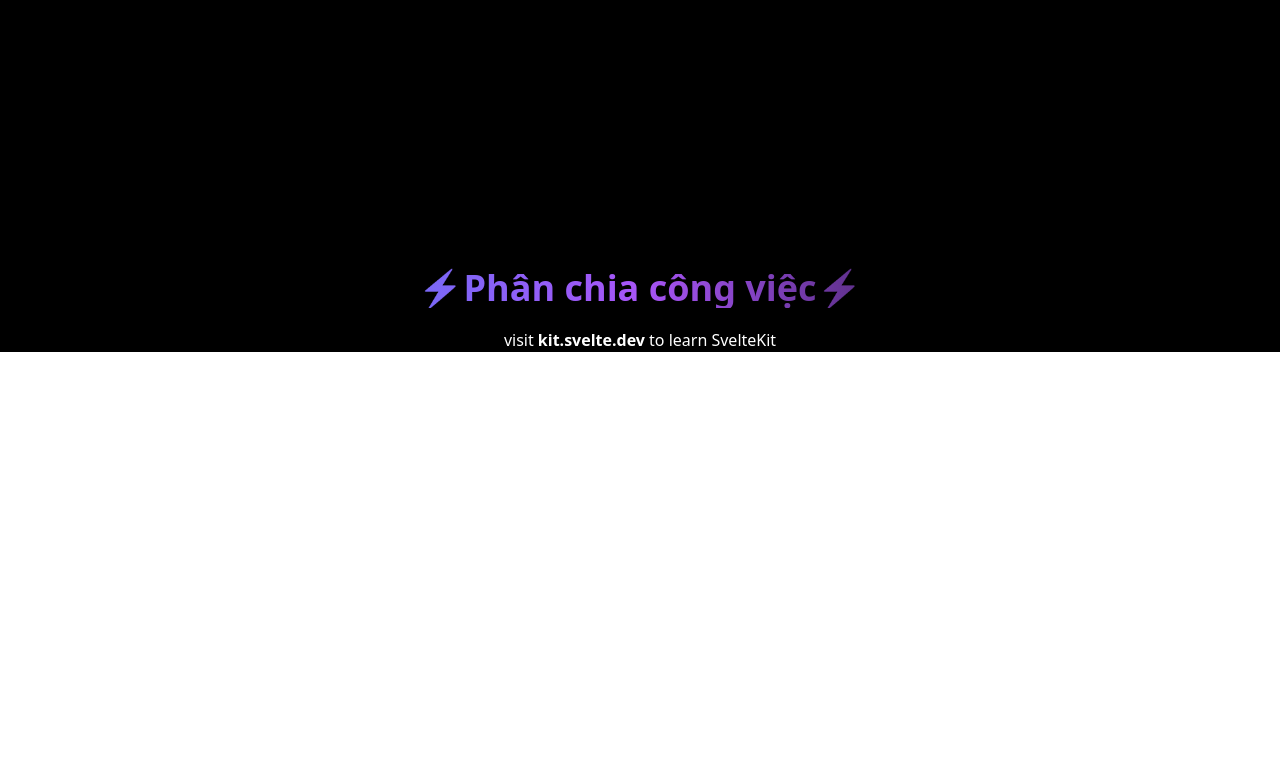
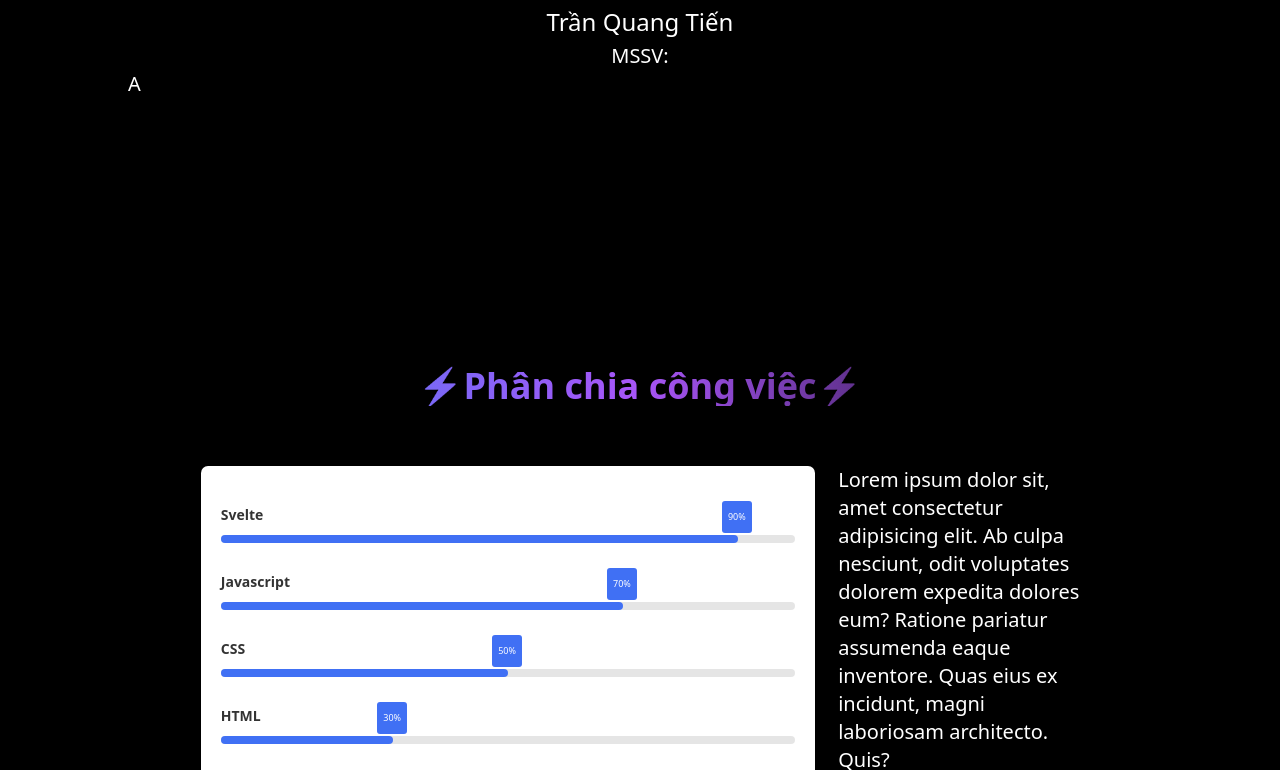
Before and after one commit to Jackesque/IE104-Project-Personal-Blog, a SvelteKit app: page / in a window 1280 px wide. Shown: the part 1240-2010 px from the top of the page. Before the commit the page ends 1592 px from the top, so only its background shows below. Built offline with nearby package versions, Linux system fonts and the light colour scheme.

Commit message:
update header & progress bar

```diff
--- a/src/routes/+layout.svelte
+++ b/src/routes/+layout.svelte
@@ -1,18 +1,17 @@
 <script>
-	import Header from './Header.svelte'
+	import Header from './component/Header/Header.svelte'
 	import './base.css'
 </script>
-<div class="flex flex-col bg-black min-h-screen text-white">
+<div class="flex flex-col bg-black min-h-screen text-white w-full">
 	<div class='sticky top-0 mb-10'>
 		<Header/>
 	</div>
-
 
 	<main class='flex flex-col flex-1'>
 		<slot />
 	</main>
 
-	<footer class='flex flex-col'>
+	<footer class='flex flex-col pt-10'>
 		<p class='text-center'>visit <a class='font-bold' href="https://kit.svelte.dev">kit.svelte.dev</a> to learn SvelteKit</p>
 	</footer>
 </div>
--- a/src/routes/+page.svelte
+++ b/src/routes/+page.svelte
@@ -1,12 +1,14 @@
 <script>
 	import './base.css'
+	import Progress from './component/Progress/Progress.svelte'
 </script>
+
 <svelte:head>
 	<title>Home</title>
 	<meta name="description" content="Svelte demo app" />
 </svelte:head>
 
-<div class='flex flex-col items-center mt-10 '>
+<div id='content1' class='flex flex-col items-center mt-10'>
 	<div class='content border-b-2 pb-60 border-grey-400'>
 		<h1 class='text-3xl font-bold'>Chào!</h1>
 		<h1 class='text-4xl font-bold pt-3'>Đây là đồ án blog cá nhân của
@@ -29,26 +31,41 @@
 		from-yellow-400 via-red-500 to-pink-500 bg-clip-text mb-20 text-center'>🔥Thành viên trong nhóm🔥 </span>
 		<div class='grid grid-cols-3 gap-3'>
 			<div class='flex flex-col items-center'>
-				<img class='w-3/4 m-3 rounded-md' src='ava1.png' alt='Thai1'/>
+				<img class='w-80 m-3 rounded-md' src='ava1.png' alt='Thai1'/>
 				<h1 class='text-2xl font-medium m-1'>Trần Duy Thái</h1>
 				<h2 class='text-xl'>MSSV:21522582</h2>
 			</div>
 			<div class='flex flex-col items-center'>
-				<img class='w-3/4 m-3 rounded-md' src='ava2.jpg' alt='Tien'/>
+				<img class='w-80 m-3 rounded-md' src='ava2.jpg' alt='Tien'/>
 				<h1 class='text-2xl font-medium m-1'>Trần Quang Tiến</h1>
 				<h2 class='text-xl'>MSSV:</h2>
 			</div>
 			<div class='flex flex-col items-center'>
-				<img class='w-2/3 m-3 rounded-md' src='' alt='Thai2'/>
+				<img class='w-80 m-3 rounded-md' src='' alt='Thai2'/>
 				<h1 class='text-2xl font-medium m-1'>Đào Duy Thái</h1>
 				<h2 class='text-xl'>MSSV:</h2>
 			</div>
 		</div>
+		<a href='#content1 font-white'><p>A</p></a>
 	</div>
 
 	<div id='content3' class='content pt-24'>
 		<span class='text-4xl font-bold pt-3 text-transparent bg-gradient-to-r
 		from-blue-500 via-purple-500 bg-clip-text mb-5 text-center'>⚡️Phân chia công việc⚡️</span>
+
+		<div class='flex gap-2 pt-10 w-full justify-center'>
+			<Progress/>
+
+			<span class='overflow-hidden whitespace-prewrap max-h-80 w-3/12'>
+				<p>Lorem ipsum dolor sit, amet consectetur adipisicing elit. Ab culpa nesciunt, odit voluptates dolorem expedita dolores eum? Ratione pariatur assumenda eaque inventore. Quas eius ex incidunt, magni laboriosam architecto. Quis?</p>
+			</span>
+		</div>
+
+		<svg width="1890" height="1344" viewBox="0 0 1890 1344" fill="none" xmlns="http://www.w3.org/2000/svg" class="absolute bottom-0 right-6 translate-y-[37%] transform-gpu w-[calc(100%-3rem)] md:w-[600px] 2xl:w-[900px] z-[-1] opacity-70 dark:opacity-30">
+			<path d="M473 468V757.944L709 639.944V351.5M473 468L237 351.5M473 468L709 351.5M473 468V756.444L237 874.444M473 468L237 352L1 468M473 468L237 584.5M709 351.5L473 235.5L237 351.5M709 351.5V641.444M709 351.5L473 235L709 119L945 235L709 351.5ZM237 351.5V118M237 584.5V874.444M237 584.5L1 468M237 874.444L1 756.444V468M237 118L473 2L709 118L473 234.5L237 118ZM1181 587V352M1181 352L945 236L709 352M1181 352L945 468.5M709 352V640.444L892.5 729.5M709 352L945 468.5M945 468.5V701.5M1417 990.944V702.5M1417 702.5L1181 586.5L945 702.5L1181 819M1417 702.5L1181 819M1417 702.5V992.444M1417 702.5L1181 586L1417 470L1653 586L1417 702.5ZM1181 819L945 703L709 819M1181 819L945 935.5M945 935.5V1225.44L709 1107.44V819M945 935.5L709 819M1181 1052.5V1342.44M1181 1052.5L945 936M1181 1052.5L1417 936M1181 1342.44L1417 1224.44V936M1181 1342.44L945 1224.44V936M1417 936L1181 820L945 936M1653 819.5V1109.44M1653 819.5L1417 703M1653 819.5L1889 703M1653 1109.44L1889 991.444V703M1653 1109.44L1417 991.444V703M1889 703L1653 587L1417 703" stroke="url(#paint0_linear_606_425)" stroke-width="2"></path>
+
+			<defs><linearGradient id="paint0_linear_606_425" x1="1888.85" y1="711.272" x2="752.465" y2="-321.779" gradientUnits="userSpaceOnUse"><stop class="text-primary-400 dark:text-primary-400" stop-color="currentColor"></stop><stop class="text-primary-300 dark:text-primary-300" offset="0.5" stop-color="currentColor"></stop><stop class="text-primary-300 dark:text-primary-200" offset="1" stop-color="currentColor"></stop></linearGradient></defs>
+		</svg>
 	</div>
 
 </div>
--- a/src/routes/Header.svelte
+++ /dev/null
@@ -1,22 +0,0 @@
-
-<header>
-	<div>
-		<div class='w-full h-2 bg-gradient-to-r from-green-400 via-emerald-500 to-teal-400'></div>
-		<div class='flex justify-center pt-5 bg-black'>
-			<div class='flex justify-between w-4/5'>
-				<ul class='flex gap-8 text-base font-medium'>
-					<li class='pt-2'><a href='/'><span>Home</span></a></li>
-					<li class='pt-2'><a href='/'><span>Blog</span></a></li>
-					<li class='pt-2'><a href='/'><span>Project</span></a></li>
-					<li class='pt-2'><a href='/'><span>Short</span></a></li>
-					<li class='pt-2'><a href='/'><span>About</span></a></li>
-				</ul>
-
-				<div class='w-12 rounded-xl bg-white'>
-					<img class='p-2' src='sun.png' alt='sun.png'/>
-				</div>
-			</div>
-		</div>
-	</div>
-
-</header>
--- a/src/routes/base.css
+++ b/src/routes/base.css
@@ -1,6 +1,11 @@
 @tailwind base;
 @tailwind components;
 @tailwind utilities;
+
+* {
+    scroll-behavior: smooth;
+}
+
 
 .bg-clip-text {
     -webkit-background-clip: text;
@@ -14,7 +19,3 @@
     font-size: 1.25rem;
     line-height: 1.75rem;
 }
-
-* {
-    scroll-behavior: smooth;
-}
--- /dev/null
+++ b/src/routes/component/Header/Header.svelte
@@ -0,0 +1,30 @@
+<script>
+	import { page } from "$app/stores";
+</script>
+
+<header>
+	<div>
+		<div class='w-full h-2 bg-gradient-to-r from-green-400 via-emerald-500 to-teal-400'></div>
+		<div class='flex justify-center pt-5 bg-black'>
+			<div class='flex justify-between w-4/5'>
+				<ul class='flex gap-8 text-base font-medium'>
+					<li class='pt-2' aria-current={$page.url.pathname === '/' ? '1' : undefined}><a href='/'><span>Home</span></a></li>
+					<li class='pt-2' aria-current={$page.url.pathname === '/blog' ? '1' : undefined}><a href='/blog'><span>Blog</span></a></li>
+					<li class='pt-2' aria-current={$page.url.pathname === '/feature' ? '1' : undefined}><a href='/feature'><span>Feature</span></a></li>
+					<li class='pt-2' aria-current={$page.url.pathname === '/contact' ? '1' : undefined}><a href='/contact'><span>Contact</span></a></li>
+
+				</ul>
+
+				<div class='w-12 rounded-xl bg-white'>
+					<img class='p-2' src='sun.png' alt='sun.png'/>
+				</div>
+			</div>
+		</div>
+	</div>
+</header>
+
+<style>
+	li[aria-current='1'] a {
+        color:rgb(0, 255, 195);
+    }
+</style>
--- /dev/null
+++ b/src/routes/component/Progress/Progress.css
@@ -0,0 +1,81 @@
+
+.container{
+    position: relative;
+    width: 60%;
+    min-width:20em;
+    background: #fff;
+    margin: 0 15px;
+    padding: 10px 20px;
+    border-radius: 7px;
+}
+.container .skill-box{
+    width: 100%;
+    margin: 25px 0;
+}
+.skill-box .title{
+    display: block;
+    font-size: 14px;
+    font-weight: 600;
+    color: #333;
+}
+.skill-box .skill-bar{
+    height: 8px;
+    width: 100%;
+    border-radius: 6px;
+    margin-top: 6px;
+    background: rgba(0,0,0,0.1);
+}
+.skill-bar .skill-per{
+    position: relative;
+    display: block;
+    height: 100%;
+    width: 90%;
+    border-radius: 6px;
+    background: #4070f4;
+    animation: progress 0.4s ease-in-out forwards;
+    opacity: 0;
+}
+.skill-per.css{
+    width: 70%;
+    animation-delay: 0.1s;
+}
+.skill-per.javascript{
+    width: 50%;
+    animation-delay: 0.2s;
+}
+.skill-per.nodejs{
+    width: 30%;
+    animation-delay: 0.3s;
+}
+@keyframes progress {
+    0%{
+        width: 0;
+        opacity: 1;
+    }
+    100%{
+        opacity: 1;
+    }
+}
+.skill-per .tooltip{
+    position: absolute;
+    right: -14px;
+    top: -34px;
+    font-size: 9px;
+    font-weight: 500;
+    color: #fff;
+    padding: 2px 6px;
+    border-radius: 3px;
+    background: #4070f4;
+    z-index: 1;
+}
+.tooltip::before{
+    content: '';
+    position: absolute;
+    left: 50%;
+    bottom: -2px;
+    height: 10px;
+    width: 10px;
+    z-index: -1;
+    background-color: #4070f4;
+    transform: translateX(-50%) rotate(45deg);
+}
--- /dev/null
+++ b/src/routes/component/Progress/Progress.svelte
@@ -0,0 +1,38 @@
+<script>
+    import './Progress.css'
+</script>
+
+<div class="container">
+    <div class="skill-box">
+        <span class="title">Svelte</span>
+        <div class="skill-bar">
+            <span class="skill-per html">
+                <span class="tooltip">90%</span>
+            </span>
+        </div>
+    </div>
+    <div class="skill-box">
+        <span class="title">Javascript</span>
+        <div class="skill-bar">
+            <span class="skill-per css">
+                <span class="tooltip">70%</span>
+            </span>
+        </div>
+    </div>
+    <div class="skill-box">
+        <span class="title">CSS</span>
+        <div class="skill-bar">
+            <span class="skill-per javascript">
+                <span class="tooltip">50%</span>
+            </span>
+        </div>
+    </div>
+    <div class="skill-box">
+        <span class="title">HTML</span>
+        <div class="skill-bar">
+            <span class="skill-per nodejs">
+                <span class="tooltip">30%</span>
+            </span>
+        </div>
+    </div>
+</div>
```
Also changed, not shown: src/routes/blog/+page.svelte (added), src/routes/contact/+page.svelte (added), src/routes/feature/+page.svelte (added).
